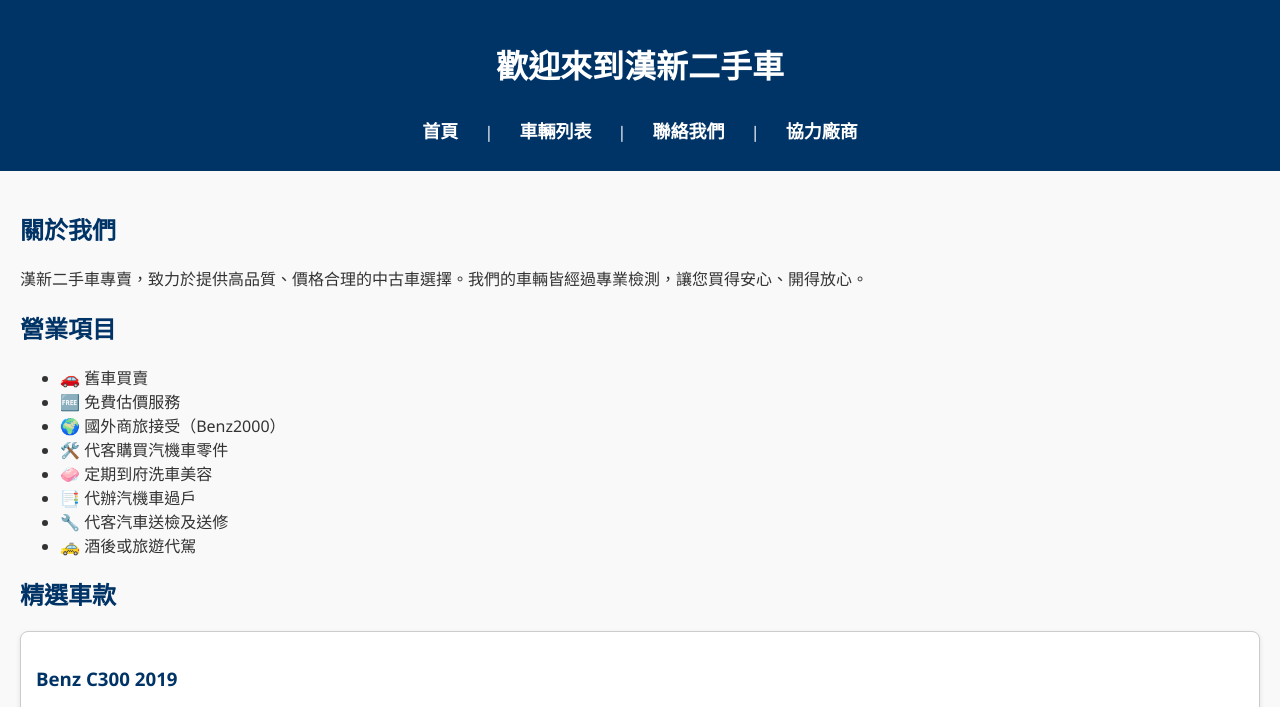
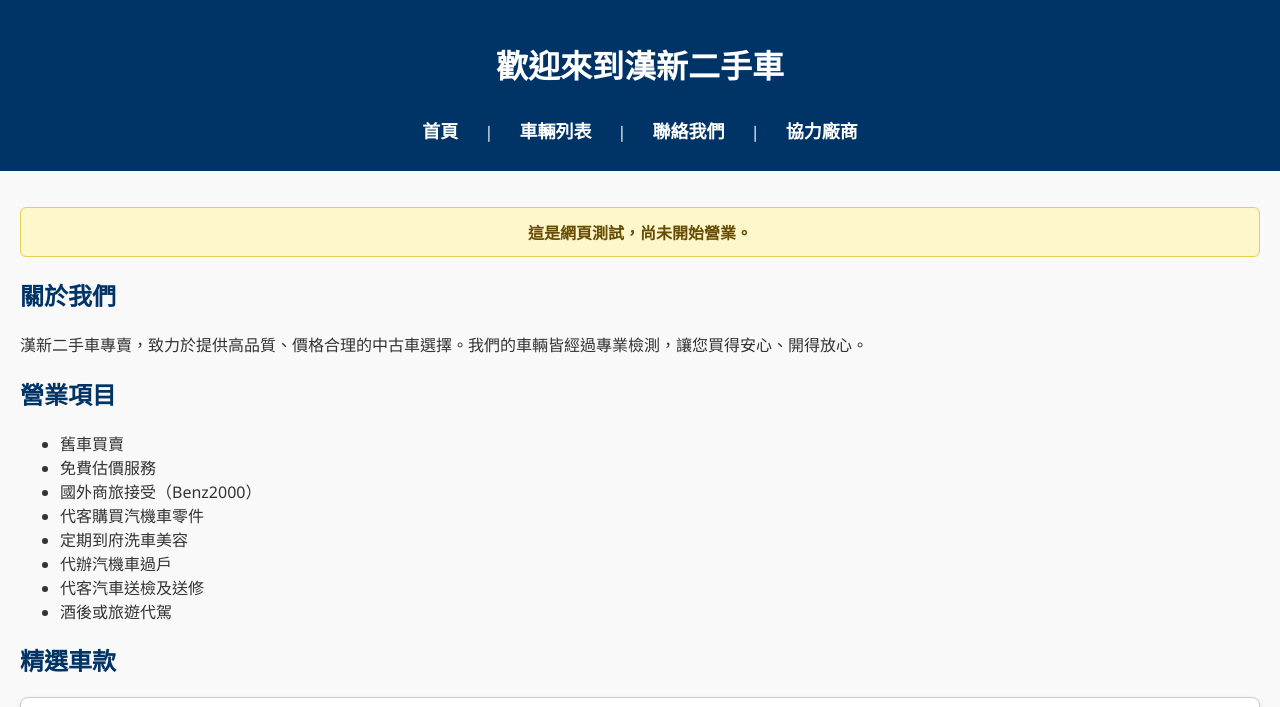
Before and after one commit to chday169/used_car_trade, a plain HTML site: page index.html in a window 1280 px wide. Shown: the top 707 px of the page. Drawn offline with Linux system fonts and the light colour scheme.

Commit message:
Add files via upload

```diff
--- a/index.html
+++ b/index.html
@@ -4,19 +4,34 @@
   <meta charset="UTF-8">
   <title>首頁 - 漢新二手車</title>
   <link rel="stylesheet" href="css/style.css">
+  <style>
+    /* 可保留於此或搬到 css/style.css */
+    .site-notice {
+      background: #fff7cc;
+      border: 1px solid #e6cf57;
+      color: #664d03;
+      padding: 12px 16px;
+      margin: 16px 0;
+      border-radius: 6px;
+      font-weight: 600;
+      text-align: center;
+    }
+  </style>
 </head>
 <body>
   <header>
     <h1>歡迎來到漢新二手車</h1>
     <nav>
-	<a href="/used_car_trade/index.html">首頁</a> |
-    <a href="/used_car_trade/cars.html">車輛列表</a> |
-    <a href="/used_car_trade/contact.html">聯絡我們</a> |
-    <a href="/used_car_trade/partners.html">協力廠商</a>
+      <a href="/used_car_trade/index.html">首頁</a> |
+      <a href="/used_car_trade/cars.html">車輛列表</a> |
+      <a href="/used_car_trade/contact.html">聯絡我們</a> |
+      <a href="/used_car_trade/partners.html">協力廠商</a>
     </nav>
   </header>
 
   <main>
+    <div class="site-notice">這是網頁測試，尚未開始營業。</div>
+
     <section>
       <h2>關於我們</h2>
       <p>漢新二手車專賣，致力於提供高品質、價格合理的中古車選擇。我們的車輛皆經過專業檢測，讓您買得安心、開得放心。</p>
@@ -25,33 +40,31 @@
     <section>
       <h2>營業項目</h2>
       <ul>
-        <li>🚗 舊車買賣</li>
-        <li>🆓 免費估價服務</li>
-        <li>🌍 國外商旅接受（Benz2000）</li>
-        <li>🛠️ 代客購買汽機車零件</li>
-        <li>🧼 定期到府洗車美容</li>
-        <li>📑 代辦汽機車過戶</li>
-        <li>🔧 代客汽車送檢及送修</li>
-        <li>🚕 酒後或旅遊代駕</li>
+        <li>舊車買賣</li>
+        <li>免費估價服務</li>
+        <li>國外商旅接受（Benz2000）</li>
+        <li>代客購買汽機車零件</li>
+        <li>定期到府洗車美容</li>
+        <li>代辦汽機車過戶</li>
+        <li>代客汽車送檢及送修</li>
+        <li>酒後或旅遊代駕</li>
       </ul>
     </section>
 
     <section>
       <h2>精選車款</h2>
-      <!-- 車輛資料開始 -->
       <div class="car-item">
         <h3>Benz C300 2019</h3>
         <p>豪華配備、低里程，立即擁有！</p>
         <img src="images/benz.jpg" alt="Benz 車照" width="250">
-        <p><a href="/car_seller/car001.html">查看詳細資訊</a></p>
+        <p><a href="/used_car_trade/car001.html">查看詳細資訊</a></p>
       </div>
-      <!-- 車輛資料結束 -->
     </section>
 
     <section>
       <h2>立即賞車</h2>
-      <p>想看更多車款？前往我們的 <a href="/car_seller/cars.html">車輛列表</a> 頁面。</p>
-      <p>或是 <a href="/car_seller/contact.html">聯絡我們</a> 安排賞車時間。</p>
+      <p>想看更多車款？前往我們的 <a href="/used_car_trade/cars.html">車輛列表</a> 頁面。</p>
+      <p>或是 <a href="/used_car_trade/contact.html">聯絡我們</a> 安排賞車時間。</p>
     </section>
   </main>
 
```
Also changed, not shown: cars.html (+14 -0 lines).
